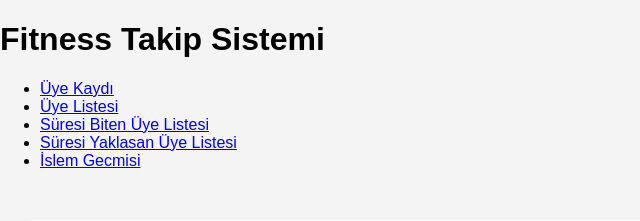
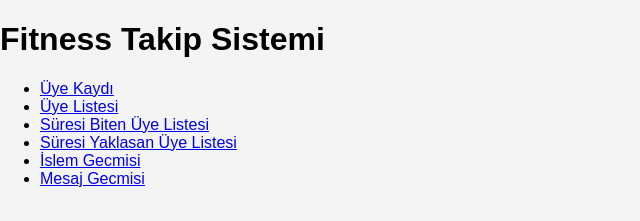
Before and after one commit to emirhantavus/spor-salonu-uygulamasi, a Django app: page / in a window 1280 px wide. Shown: the top 221 px of the page, without its empty margins (0-640 px from the left). Run offline with Django 4.2, Linux system fonts and the light colour scheme; data that the repository does not hold is empty.

Commit message:
üye_detay kısmı düzeltildi. wp mesaj gonderimi tamam.

```diff
--- a/backend/API/models.py
+++ b/backend/API/models.py
@@ -14,7 +14,6 @@ class Kullanici(models.Model):
       def hesapla_kalan_gun(self):
             bitis_tarihi = self.baslangic_tarihi + timedelta(days=self.uyelik_suresi_ay*31)
             kalan_gun = (bitis_tarihi - now().date()).days
-
             return max(kalan_gun, 0)
 
       def format_tarih(self):
@@ -46,5 +45,8 @@ class UyelikGecmisi(models.Model):
 
 class MesajGecmisi(models.Model):
       kullanici = models.ForeignKey(Kullanici, on_delete=models.CASCADE)
-      mesaj_tarihi = models.DateField(default=now)
+      mesaj_tarihi = models.DateField(date.today)
       mesaj = models.TextField()
+
+      def format_tarih(self):
+            return localtime(self.mesaj_tarihi).strftime("%d.%m.%Y")
--- a/backend/API/urls.py
+++ b/backend/API/urls.py
@@ -1,6 +1,8 @@
 from django.contrib import admin
 from django.urls import path
-from .views import uye_kayit , uye_listesi, suresi_biten_uyeler , suresi_yaklasan_uyeler , uye_detay , islem_gecmisi
+from .views import (uye_kayit , uye_listesi, suresi_biten_uyeler,
+                    suresi_yaklasan_uyeler , uye_detay , islem_gecmisi,
+                    mesaj_gecmisi)
 
 urlpatterns = [
     path('uyeler-ekle/',uye_kayit, name='uye_kayit'),
@@ -8,5 +10,6 @@ urlpatterns = [
     path('',uye_listesi, name='uye_listesi'),
     path('suresi-biten-uye-liste/',suresi_biten_uyeler, name='suresi_biten_uyeler'),
     path('suresi-yaklasan-uye-liste/',suresi_yaklasan_uyeler, name='suresi_yaklasan_uyeler'),
-    path('islem-gecmisi/',islem_gecmisi,name='islem_gecmisi')
+    path('islem-gecmisi/',islem_gecmisi,name='islem_gecmisi'),
+    path('mesaj-gecmisi/',mesaj_gecmisi,name='mesaj_gecmisi'),
 ]
--- a/backend/API/views.py
+++ b/backend/API/views.py
@@ -61,30 +61,27 @@ def uye_detay(request, id):
                         uye.save()
                         IslemGecmisi.objects.create(
                               kullanici=uye,
-                              islem_tipi=f"Üyelik Süresi ' {ay} ' Uzatıldı",
+                              islem_tipi=f"Üyelik Süresi '{ay}' ay Uzatıldı",
                               ucret=uye.ucret
                         )
                 except ValueError:
                     return HttpResponse("Geçersiz süre değeri.", status=400)
 
-            if yeni_not:
+            if yeni_not is not None:
+                  #if yeni_not.strip():
                   uye.notlar = yeni_not
-                  uye.save()
-            else:
-                  uye.notlar = ''
                   uye.save()
 
             if mesaj:
                   try:
                         whatsapp_mesaj_gonder(f"+9{uye.tel_no}", mesaj)
-                        MesajGecmisi.objects.create(Kullanici=uye, mesaj=mesaj)
+                        MesajGecmisi.objects.create(kullanici=uye, mesaj=mesaj)
                         messages.success(request, "Mesaj Başariyla Gönderildi")
                   except Exception as e:
                         messages.error(request, f"Mesaj Gönderilemedi: {e}")
 
 
             return redirect('uye_detay', id=uye.id)
-      uye.baslangic_tarihi = format(uye.baslangic_tarihi, 'd.m.Y')
       return render(request, 'uye_detay.html', {'uye': uye})
 
 
@@ -97,34 +94,36 @@ import pywhatkit
 
 def whatsapp_mesaj_gonder(telefon_numarasi, mesaj):
       try:
-            pywhatkit.sendwhatmsg_instantly(telefon_numarasi,mesaj)
+            pywhatkit.sendwhatmsg_instantly(telefon_numarasi, mesaj)
             print(f"Mesaj gönderildi: {telefon_numarasi} -> {mesaj}")
       except Exception as e:
             print(f"Mesaj gönderilirken hata oluştu: {e}")
 
-def uyelik_bildirimi_gonder():
-      bugun = now().date()
-      kullanicilar = Kullanici.objects.all()
 
-      for kullanici in kullanicilar:
-            bitis_tarihi = kullanici.baslangic_tarihi + timedelta(days=kullanici.uyelik_suresi_ay*31)
-            kalan_gun = (bitis_tarihi - bugun).days
+#İleride istenilirse kullanılabilir otomatik bildirim göndermek icin. 3 gün kalınca veya bitince bild gönderir.
+# def uyelik_bildirimi_gonder():
+#       bugun = now().date()
+#       kullanicilar = Kullanici.objects.all()
 
-            if not kullanici.tel_no:
-                  continue
+#       for kullanici in kullanicilar:
+#             bitis_tarihi = kullanici.baslangic_tarihi + timedelta(days=kullanici.uyelik_suresi_ay*31)
+#             kalan_gun = (bitis_tarihi - bugun).days
 
-            if kalan_gun == 3:
-                  mesaj_turu = "3_gün_kaldi"
-                  if not MesajGecmisi.objects.filter(kullanici=kullanici, mesaj_tarihi=bugun, mesaj_turu=mesaj_turu).exists():
-                        mesaj = f"Merhaba {kullanici.ad_soyad}, üyeliğinizin bitmesine 3 gün kaldı. Klas-fitness"
-                        whatsapp_mesaj_gonder(f"+90{kullanici.tel_no}",mesaj)
-                        MesajGecmisi.objects.create(kullanici=kullanici,mesaj_tarihi=bugun, mesaj_turu=mesaj_turu)
-            elif kalan_gun == 0:
-                  mesaj_turu = "uyelik_bitti"
-                  if not MesajGecmisi.objects.filter(kullanici=kullanici, mesaj_tarihi=bugun, mesaj_turu=mesaj_turu).exists():
-                        mesaj = f"Merhaba {kullanici.ad_soyad}, üyeliğiniz bugün sona ermiştir. Lütfen sürenizi yenileyin. Klas-fitness"
-                        whatsapp_mesaj_gonder(f"+90{kullanici.tel_no}", mesaj)
-                        MesajGecmisi.objects.create(kullanici=kullanici, mesaj_tarihi=bugun, mesaj_turu=mesaj_turu)
+#             if not kullanici.tel_no:
+#                   continue
+
+#             if kalan_gun == 3:
+#                   mesaj_turu = "3_gün_kaldi"
+#                   if not MesajGecmisi.objects.filter(kullanici=kullanici, mesaj_tarihi=bugun, mesaj_turu=mesaj_turu).exists():
+#                         mesaj = f"Merhaba {kullanici.ad_soyad}, üyeliğinizin bitmesine 3 gün kaldı. Klas-fitness"
+#                         whatsapp_mesaj_gonder(f"+90{kullanici.tel_no}",mesaj)
+#                         MesajGecmisi.objects.create(kullanici=kullanici,mesaj_tarihi=bugun, mesaj_turu=mesaj_turu)
+#             elif kalan_gun == 0:
+#                   mesaj_turu = "uyelik_bitti"
+#                   if not MesajGecmisi.objects.filter(kullanici=kullanici, mesaj_tarihi=bugun, mesaj_turu=mesaj_turu).exists():
+#                         mesaj = f"Merhaba {kullanici.ad_soyad}, üyeliğiniz bugün sona ermiştir. Lütfen sürenizi yenileyin. Klas-fitness"
+#                         whatsapp_mesaj_gonder(f"+90{kullanici.tel_no}", mesaj)
+#                         MesajGecmisi.objects.create(kullanici=kullanici, mesaj_tarihi=bugun, mesaj_turu=mesaj_turu)
 
 
 def mesaj_gecmisi(request):
--- a/backend/templates/base.html
+++ b/backend/templates/base.html
@@ -17,6 +17,7 @@
                     <li><a href="{% url 'suresi_biten_uyeler' %}">Süresi Biten Üye Listesi</a></li>
                     <li><a href="{% url 'suresi_yaklasan_uyeler' %}">Süresi Yaklasan Üye Listesi</a></li>
                     <li><a href="{% url 'islem_gecmisi' %}">İslem Gecmisi</a></li>
+                    <li><a href="{% url 'mesaj_gecmisi' %}">Mesaj Gecmisi</a></li>
                 </ul>
             </nav>
         </div>
--- a/backend/templates/mesaj_listesi.html
+++ b/backend/templates/mesaj_listesi.html
@@ -10,6 +10,7 @@
 <table>
     <thead>
         <tr>
+            <th>ID</th>
             <th>Ad Soyad</th>
             <th>Telefon Numarası</th>
             <th>Mesaj</th>
@@ -19,10 +20,11 @@
     <tbody>
         {% for mesaj in mesajlar %}
         <tr>
+            <td>{{mesaj.id}}</td>
             <td>{{ mesaj.kullanici.ad_soyad }}</td>
             <td>{{ mesaj.kullanici.tel_no }}</td>
             <td>{{ mesaj.mesaj }}</td>
-            <td>{{ mesaj.mesaj_tarihi|date:"d-m-Y H:i" }}</td>
+            <td>{{ mesaj.mesaj_tarihi|date:"d.m.Y" }}</td>
         </tr>
         {% endfor %}
     </tbody>
--- a/backend/templates/uye_detay.html
+++ b/backend/templates/uye_detay.html
@@ -15,6 +15,7 @@
                 <th>Ad Soyad</th>
                 <th>Başlangıç Tarihi</th>
                 <th>Üyelik Süresi (Ay)</th>
+                <th>Kalan Gün</th>
                 <th>Ücret</th>
                 <th>Telefon Numarası</th>
                 <th>Notlar</th>
@@ -24,8 +25,9 @@
             <tr>
                 <td>{{ uye.id }}</td>
                 <td>{{ uye.ad_soyad }}</td>
-                <td>{{ uye.baslangic_tarihi }}</td>
+                <td>{{ uye.baslangic_tarihi|date:"d.m.Y" }}</td>
                 <td>{{ uye.uyelik_suresi_ay }}</td>
+                <td>{{ uye.hesapla_kalan_gun }}</td>
                 <td>{{ uye.ucret }}</td>
                 <td>{{ uye.tel_no }}</td>
                 <td>{{ uye.notlar }}</td>
```
Also changed, not shown: backend/API/migrations/0006_alter_mesajgecmisi_mesaj_tarihi.py (added).
